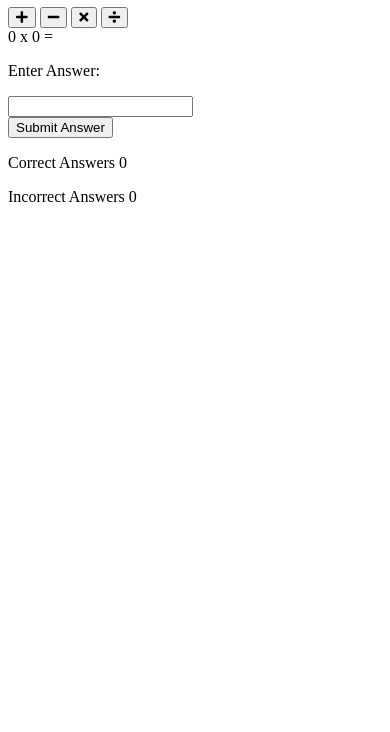
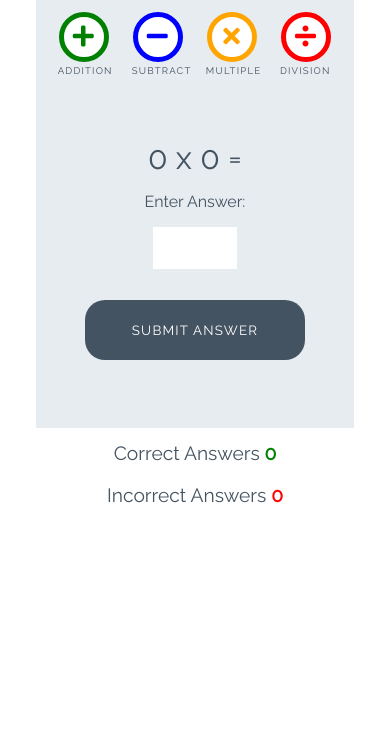
Before and after one commit to AnnieNeilson/love-maths, a plain HTML site: page index.html in a window 390 px wide. Shown: the part 112-844 px from the top of the page. Drawn offline with Linux system fonts and the light colour scheme.

Commit message:
Add styles for game

```diff
--- a/assets/css/style.css
+++ b/assets/css/style.css
@@ -1,3 +1,252 @@
-body{
+/* --------- Global style */
+
+body {
+    background-color: white;
+    font-family: "Raleway", sans-serif;
+    color: #445361;
+    text-align: center;
+}
+
+/* --------- Heading */
+
+.heading {
+    text-align: center;
+    font-size: 2.5rem;
+}
+
+.logo {
+    height: 40px;
+    padding-right: 5px;
+}
+
+/* --------- Game layout */
+
+.game-area {
+    background-color: #E6ECF0;
+    box-sizing: border-box;
+    width: 85%;
+    height: 65vh;
+    max-height: 450px;
+    max-width: 830px;
+    margin-left: auto;
+    margin-right: auto;
+    padding: 1%;
+}
+
+.question-area {
+    width: 50%;
+    font-size: 2rem;
+    margin: auto;
+    padding: 50px 0;
+}
+
+.question-area span {
+    padding: 0 15px;
+}
+
+.score-area {
+    margin: 5px auto;
+    width: 60%;
+    font-size: 1.2rem;
+}
+
+.controls-area {
+    width: 85%;
+    margin: 30px auto;
+}
+
+#score {
+    color: green;
+    font-weight: bold;
+}
+
+#incorrect {
+    color: red;
+    font-weight: bold;
+}
+
+.answer-message {
+    display: none;
+    font-size: 1rem;
+}
+
+#answer-box {
+    border: none;
+    color: #445361;
+    display: inline-block;
+    height: 40px;
+    width: 80px;
+    font-size: 1.2rem;
+}
+
+.scores {
+    display: inline-block;
+    padding: 25px;
+}
+
+/* --------- Buttons */
+
+.btn {
+    width: 220px;
+    height: 60px;
+    font-family: "Raleway", sans-serif;
+    text-transform: uppercase;
+    letter-spacing: 1.2px;
+    color: white;
+}
+
+.btn:focus {
+    outline: none;
+}
+
+.btn--big {
+    padding-top: 10px;
+    border-radius: 50%;
+    background-color: white;
+    border: 10px solid;
+    width: 100px;
+    height: 100px;
+    font-size: 3.2rem;
+    margin: 0 30px;
+    transition: all 0.5s;
+}
+
+.btn--big::after{
+    content: attr(data-type);
+    font-size: 1rem;
+    color: #445361;
+    position: relative;
+    left: -0.5em;
+}
+
+.btn--blue {
+    border-color: blue;
+    color: blue;
+}
+
+.btn--blue:active,
+.btn--blue:hover {
+    background-color: darkblue;
+    color: white;
+}
+
+.btn--orange {
+    border-color: orange;
+    color: orange;
+}
+
+.btn--orange:active,
+.btn--orange:hover {
+    background-color: darkorange;
+    color: white;
+}
+
+.btn--red {
+    border-color: red;
+    color: red;
+}
+
+.btn--red:active,
+.btn--red:hover {
+    background-color: darkred;
+    color: white;
+}
+
+.btn--green {
+    border-color: green;
+    color: green;
+}
+
+.btn--green:active,
+.btn--green:hover {
+    background-color: darkgreen;
+    color: white;
+}
+
+.btn--gray {
+    margin-top: 25px;
+    background-color: #445361;
+    border: 1px transparent;
+    border-radius: 20px;
+}
+
+.btn--gray:active,
+.btn--gray:hover {
+    background-color: #0d1013;
+}
+
+/* --------- Media queries */
+
+@media (max-width: 414px) {
+    .controls-area {
+        width: 100%;
+    }
+
+    .btn--big {
+        margin: 0 10px;
+        padding: 5px;
+        border: 5px solid;
+        width: 50px;
+        height: 50px;
+        font-size: 1.5rem;
+    }
+
+    .btn--big::after {
+        font-size: 0.6rem;
+        left: -0.7rem;
+    }
+
+    .question-area {
+        padding: 10% 0;
+        width: 100%;
+    }
+
+    .question-area span {
+        padding: 0;
+    }
+
+    .answer-message {
+        display: block;
+    }
+
+    #answer-box {
+        display: block;
+        margin: 0 auto;
+    }
+    .btn--gray {
+        margin-top: 0;
+    }
+
+    .score-area {
+        width: 100%;
+    }
+
+    .scores {
+        margin: 0.5em auto;
+        display: block;
+        padding: 5px;
+    }
+
+    .heading {
+        font-size: 2rem;
+    }
+}
+
+@media (max-width: 320px) {
+    .game-area {
+        height: 70vh;
+    }
+
+    .controls-area {
+        width: 75%;
+        margin: 10px auto;
+    }
+
+    .btn--big {
+        margin: 10px 10px;
+    }
+    .question-area {
+        padding: 10px 0;
+    }
 
 }
--- a/index.html
+++ b/index.html
@@ -16,16 +16,16 @@
 
     <div class="game-area">
         <div class="controls-area">
-            <button class="btn btn--btn btn--green">
+            <button data-type="addition" class="btn btn--big btn--green">
                 <i class="fas fa-plus"></i>
             </button>
-            <button class="btn btn--btn btn--blue">
+            <button data-type="subtract" class="btn btn--big btn--blue">
                 <i class="fas fa-minus"></i>
             </button>
-            <button class="btn btn--btn btn--orange">
+            <button data-type="multiple" class="btn btn--big btn--orange">
                 <i class="fas fa-times"></i>
             </button>
-            <button class="btn btn--btn btn--red">
+            <button data-type="division" class="btn btn--big btn--red">
                 <i class="fas fa-divide"></i>
             </button>
         </div>
@@ -37,7 +37,7 @@
             <p class="answer-message">Enter Answer:</p>
             <input id="answer-box" type="number">
         </div>
-        <button class="btn btn--gray">Submit Answer</button>
+        <button data-type="submit" class="btn btn--gray">Submit Answer</button>
     </div>
 
     <div class="score-area">
```
